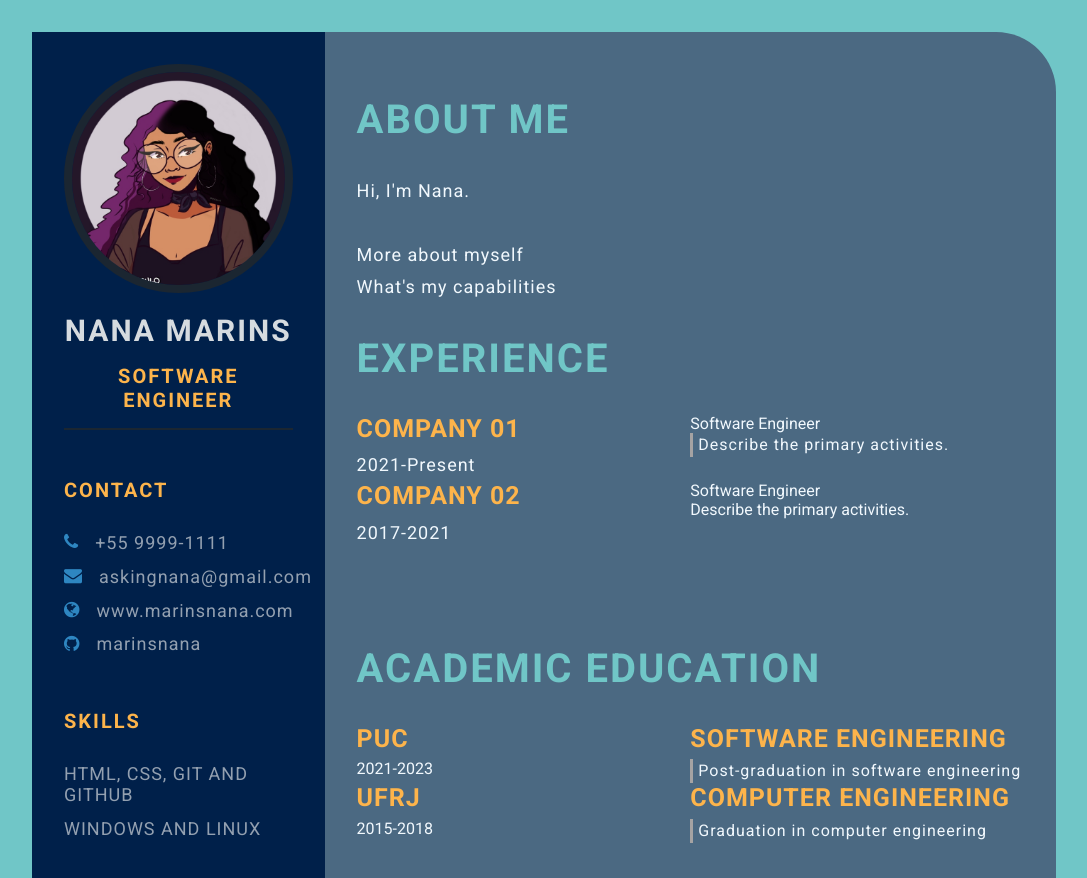
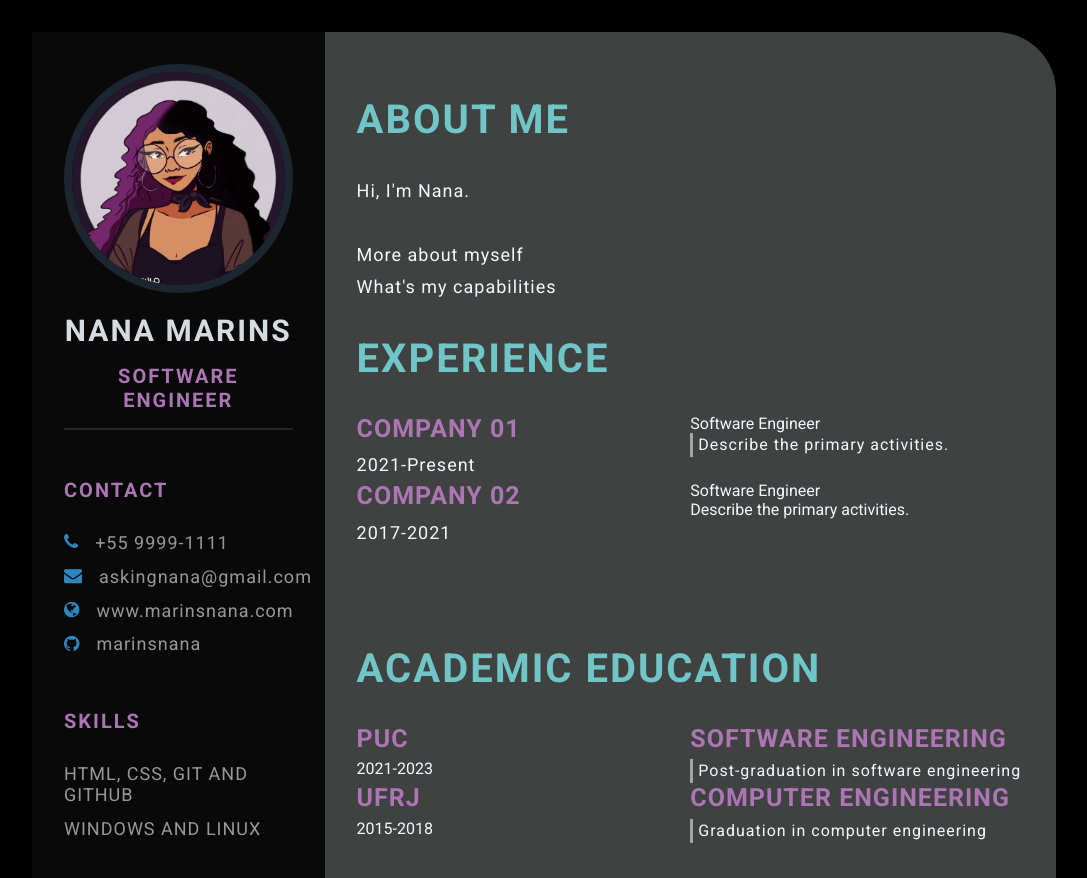
Before and after one commit to marinsnana/devweek, a plain HTML site: page index.html in a window 1280 px wide. Shown: the top 878 px of the page, without its empty margins (96-1183 px from the left). Drawn offline with Linux system fonts and the light colour scheme.

Commit message:
feature: changed css

```diff
--- a/style.css
+++ b/style.css
@@ -7,7 +7,7 @@
 }
 
 body {
-    background-color: #70c6c7;
+    background-color: #000000;
 }
 
 .resume-contents {
@@ -21,13 +21,13 @@ body {
 .left-section {
     grid-column: span 2;
     height: 100%;
-    background-color: #00204A;
+    background-color: #090909;
 }
 
 .right-section {
     grid-column: span 5;
     height: 100%;
-    background-color: #4B6982;
+    background-color: #404141;
     border-radius: 0px 60px 0px 0px;
 }
 
@@ -57,7 +57,7 @@ body {
 }
 
 .profession {
-    color: #FDB44B;
+    color: #ac76b4;
     font-size: 20px;
     text-transform: uppercase;
     text-align: center;
@@ -68,7 +68,7 @@ body {
 
 /* .contact-info { border-bottom: 2px solid #1B2631; } */
 .left-title {
-    color: #FDB44B;
+    color: #ac76b4;
     font-size: 20px;
     letter-spacing: 2px;
     text-transform: uppercase;
@@ -172,7 +172,7 @@ body {
     font-weight: bold;
     text-transform: uppercase;
     letter-spacing: 1px;
-    color: #FDB44B;
+    color: #ac76b4;
     padding-bottom: .4rem;
 }
 
@@ -191,7 +191,7 @@ body {
     font-weight: bold;
     text-transform: uppercase;
     letter-spacing: 1px;
-    color: #FDB44B;
+    color: #ac76b4;
     padding-bottom: .4rem;
 }
 
```
